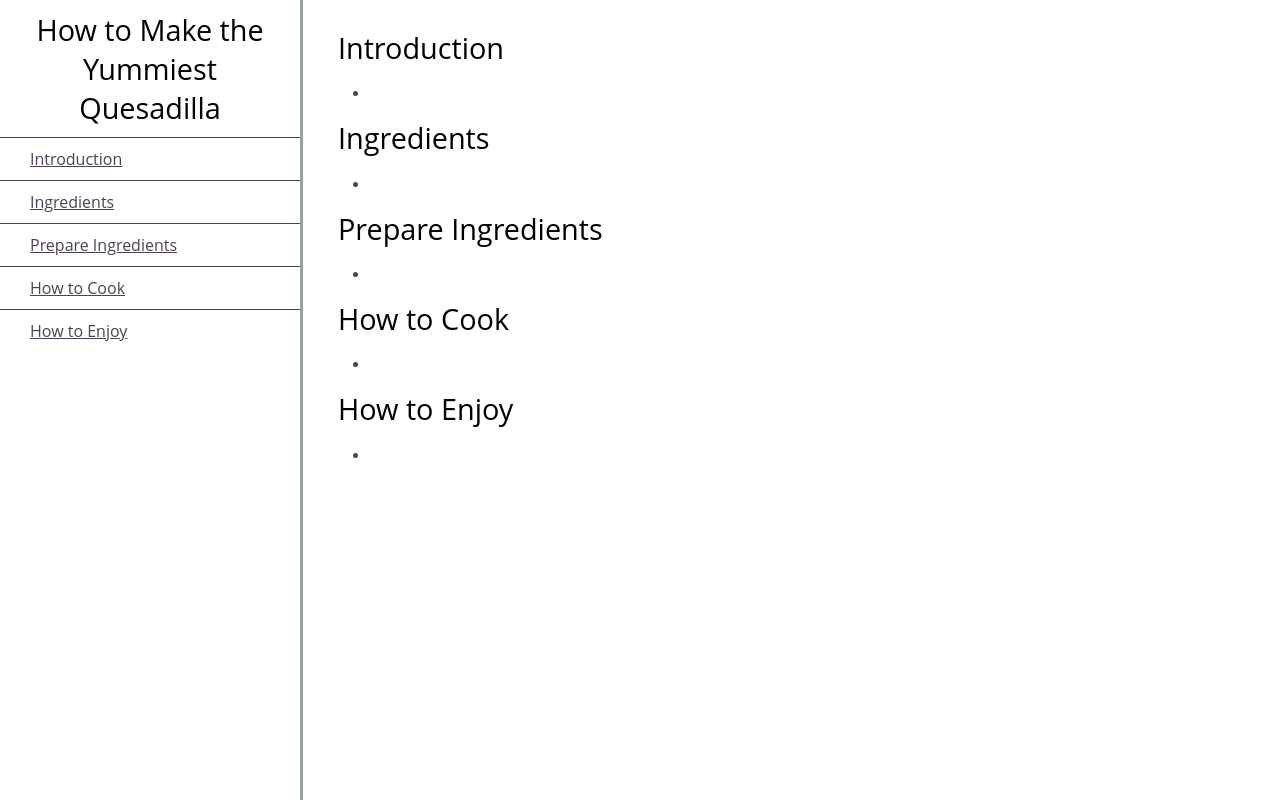
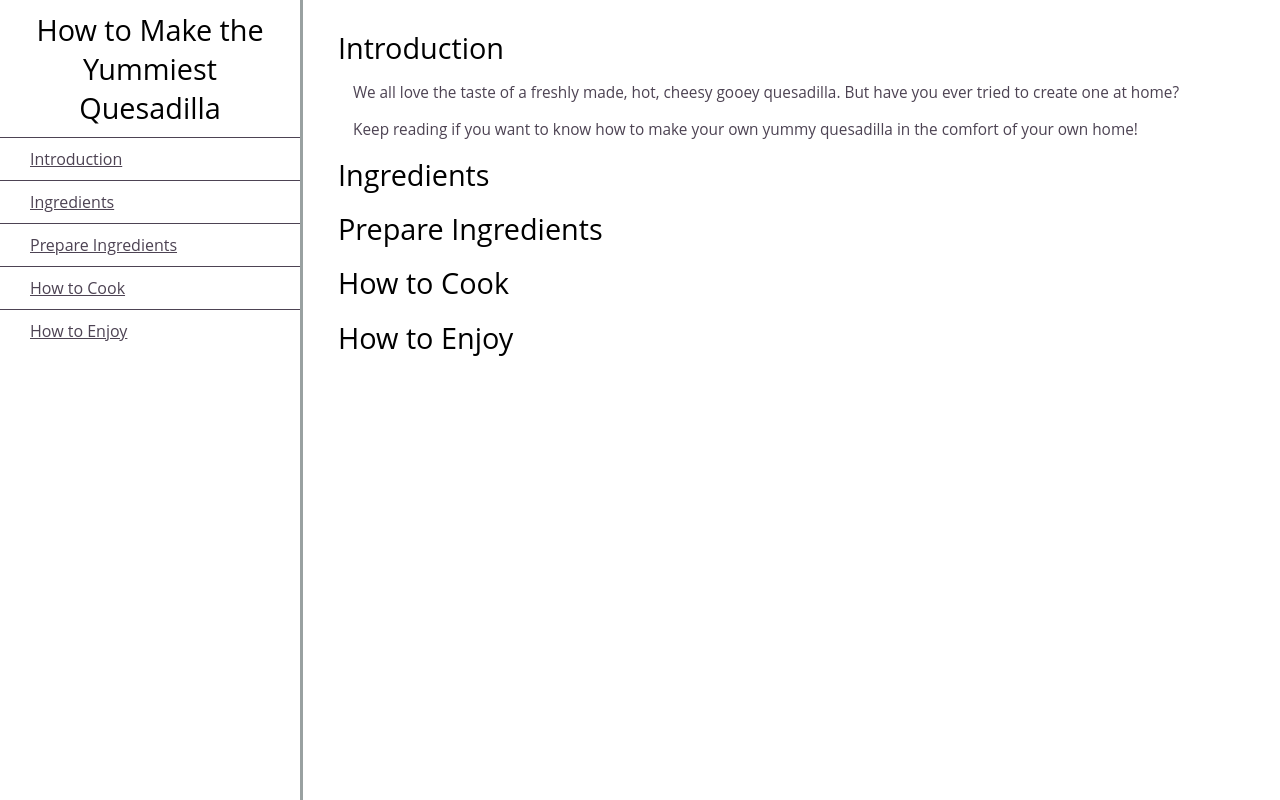
Before and after one commit to grocha78/techdoc, a plain HTML site: page index.html in a window 1280 px wide. Drawn offline with Linux system fonts and the light colour scheme.

Commit message:
p li css

```diff
--- a/index.html
+++ b/index.html
@@ -19,10 +19,13 @@
             <section class="main-section" id="introduction">
                 <header>Introduction</header>
                 <article>
-                <p></p>
+                <p>We all love the taste of a freshly made, hot, cheesy gooey
+                    quesadilla. But have you ever tried to create one at home?
+                </p>
                 <p></p>
                 <code></code>
-                <li></li>
+                <li>Keep reading if you want to know how to make your own yummy
+                    quesadilla in the comfort of your own home!</li>
                 </article>
             </section>
             <section class="main-section" id="ingredients">
--- a/styles.css
+++ b/styles.css
@@ -74,3 +74,11 @@ section article {
 article {
     display: block;
 }
+
+p {
+    display: block;
+}
+
+li {
+    display: block;
+}
```
